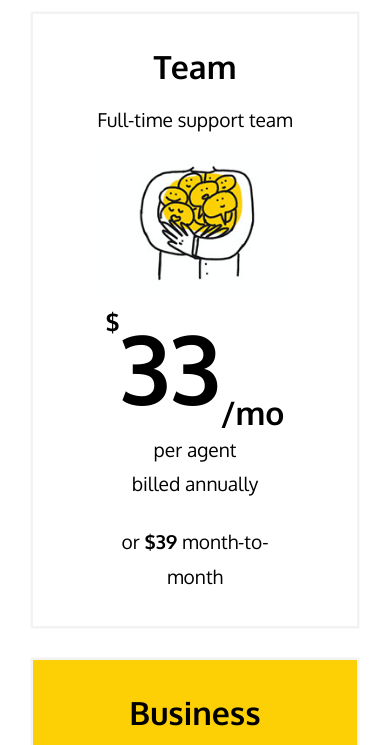
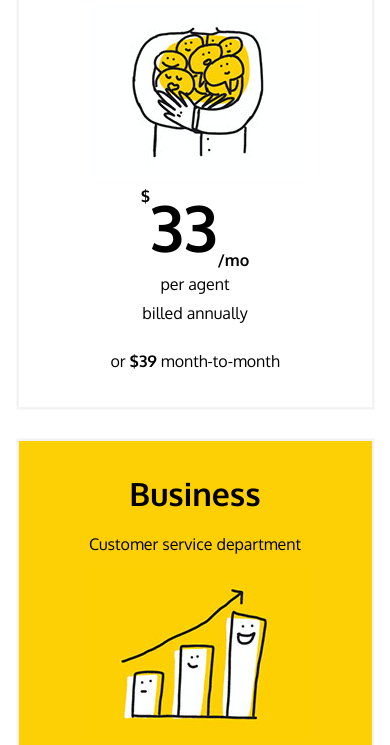
Before and after one commit to Jeelex/pricing-plan-D, a plain HTML site: page index.html in a window 390 px wide. Shown: the part 700-1445 px from the top of the page. Drawn offline with Linux system fonts and the light colour scheme.

Commit message:
created custom properties + fixed responsive design with media queries

```diff
--- a/styles.css
+++ b/styles.css
@@ -1,3 +1,19 @@
+/* ***** custom properties */
+
+:root {
+  --fontfam-primary: 'Oxygen', sans-serif;
+  /* --fontfam-numbers: "Montserrat", sans-serif; */
+
+  --fw-reg: 400;
+  --fw-bold: 700;
+
+  --fs-title: 2rem;
+  --fs-price-number: 4rem;
+  --fs-body: 1rem;
+  --fs-sup: 1rem;
+  --fs-sub: 1rem;
+}
+
 * {
   padding: 0;
   margin: 0;
@@ -5,27 +21,30 @@
 }
 
 body {
-  display: flex;
-  flex-direction: column;
-  justify-content: center;
-  align-items: center;
-  /* flex-wrap: wrap; */
-  /* height: 100vh; */
-
-  font-family: 'Oxygen', sans-serif;
+  font-family: var(--fontfam-primary);
   text-align: center;
 }
 
-/* TODO need to fix mobile first + space left and right of container when in small width */
+@media (min-width: 450px) {
+  :root {
+    --fs-title: 2.3rem;
+    --fs-price-number: 6rem;
+    --fs-body: 1.2rem;
+    --fs-sup: 1.5rem;
+    --fs-sub: 2rem;
+  }
+}
 
-/* @media (min-width: 500px) {
-    body {
-        display: flex;
-        justify-content: center;
-        align-items: center;
-        height: 100vh;
-    }
-} */
+@media (min-width: 1500px) {
+  body {
+    display: flex;
+    flex-direction: column;
+    justify-content: center;
+    align-items: center;
+    flex-wrap: wrap;
+    height: 100vh;
+  }
+}
 
 .container {
   display: flex;
@@ -34,21 +53,20 @@ body {
   align-items: center;
   /* width: 90%; */
   /* max-width: 1200px; */
-  margin: 1em;
+  margin: 0;
   /* padding: .5em; */
 
   /* border: 2px solid magenta; */
 }
 
 .option-container {
-  margin: 1em;
-  padding: 2em 4em;
-  /* height: 600px;
-    width: 500px; */
   display: flex;
   flex-direction: column;
   justify-content: space-between;
   align-items: center;
+
+  margin: 1em;
+  padding: 2em 4em;
 
   border: 1px solid #f3f3f3;
   box-shadow: 0 0 0 1.5px #f3f3f3;
@@ -64,17 +82,16 @@ body {
 .option-price-text-below-first,
 .option-price-text-below-second,
 .option-price-text {
-  font-size: 1.2rem;
-  font-weight: 400;
+  font-size: var(--fs-body);
+  font-weight: var(--fw-reg);
   line-height: 1.8;
-  /* margin: auto 3em; */
 
   /* border: 2px solid magenta; */
 }
 
 .option-title {
-  font-size: 2rem;
-  font-weight: 700;
+  font-size: var(--fs-title);
+  font-weight: var(--fw-bold);
 }
 
 .option-img {
@@ -83,21 +100,17 @@ body {
 }
 
 .option-price-number {
-  font-size: 6rem;
-  font-weight: 700;
+  font-size: var(--fs-price-number);
+  font-weight: var(--fw-bold);
 }
 
-/* .option-price-text-dollar-sign {
-    font-display ;
-} */
-
 sup {
-  font-size: 1.5rem;
+  font-size: var(--fs-sup);
   vertical-align: text-top;
 }
 
 sub {
-  font-size: 2rem;
+  font-size: var(--fs-sub);
   vertical-align: sub;
 }
 
```
